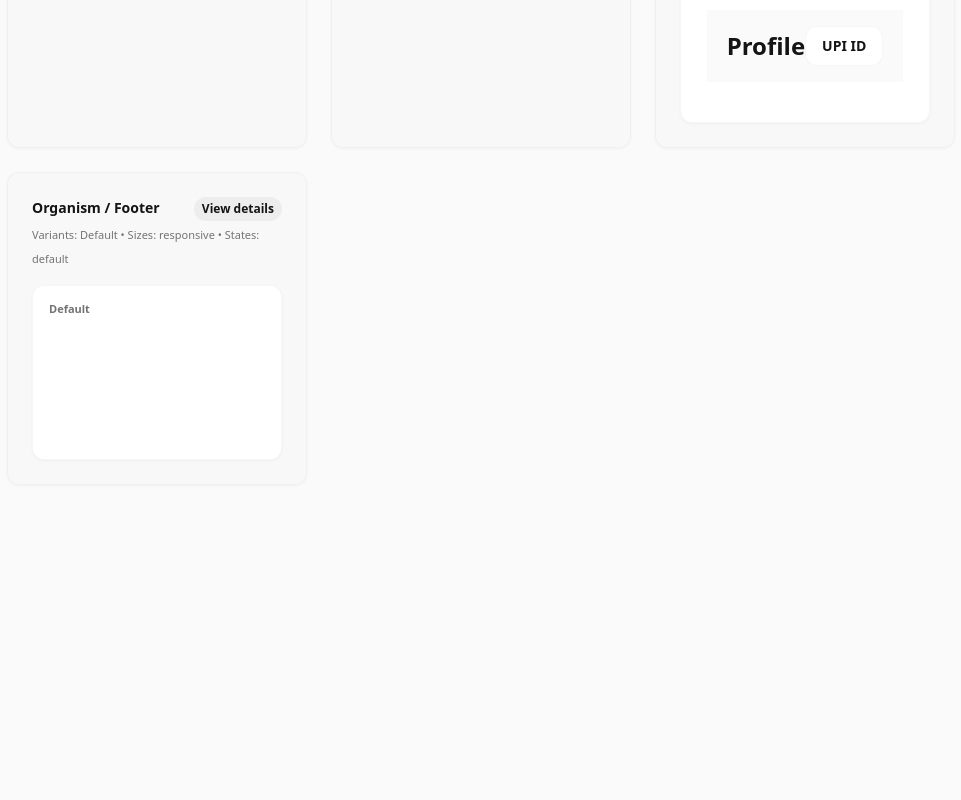
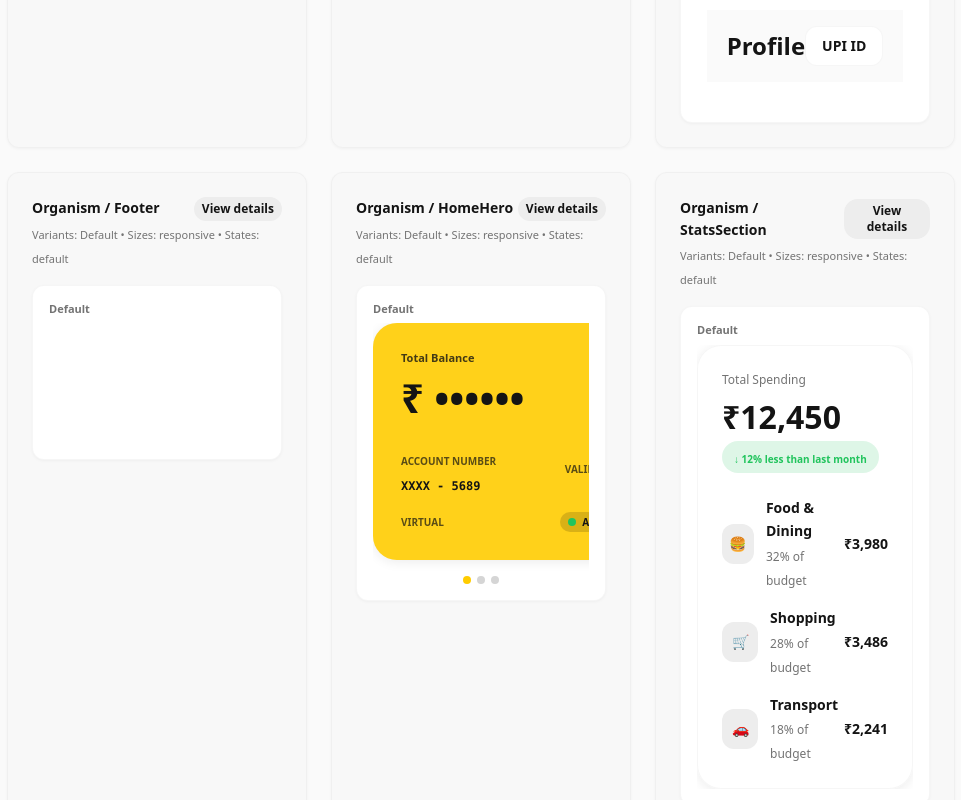
Before and after one commit to Orion-Blue/brutal-indian-palette, a React (Vite) app: page /design-system/catalog-all in a window 1280 px wide. Shown: the part 3632-4432 px from the top of the page, without its empty margins (301-1262 px from the left). Before the commit the page ends 4149 px from the top, so only its background shows below. Built offline with nearby package versions, Linux system fonts and the light colour scheme; the HTML template or start-up script is replaced by a standard one.

Commit message:
Insert HomeHero and StatsSection organisms before registry end
cgen-2fe7c2e3d06140c3a8cdb6cb2e6c30f3

```diff
--- a/src/design-system/catalogRegistry.tsx
+++ b/src/design-system/catalogRegistry.tsx
@@ -294,6 +294,84 @@ export const registry: ComponentMeta[] = [
     usageNotes: ['Treat as app footer for Figma export; framed to fit card without cropping'],
     jsxExample: '<BottomNav />',
   },
+  {
+    category: 'Organism',
+    name: 'HomeHero',
+    component: null,
+    variants: [
+      { name: 'Default', render: () => (
+        <div className="w-full">
+          <div className="relative">
+            <div className="absolute top-2 left-2 right-2 h-36 bg-[hsl(var(--accent-purple))]/90 rounded-3xl shadow-md opacity-40 -z-10" />
+            <div className="absolute top-4 left-4 right-4 h-36 bg-[hsl(var(--accent-blue))]/90 rounded-3xl shadow-md opacity-60 -z-10" />
+            <BalanceCard
+              balance={12450}
+              label="Total Balance"
+              accountNumber="XXXX - 5689"
+              type="VIRTUAL"
+              validThru="07/29"
+              status="ACTIVE"
+              backgroundColor="hsl(48, 100%, 50%)"
+              textColor="#141414"
+            />
+            <div className="flex justify-center gap-1.5 mt-4">
+              <div className="w-2 h-2 rounded-full bg-[hsl(var(--primary))]" />
+              <div className="w-2 h-2 rounded-full bg-[hsl(var(--muted-foreground))]/30" />
+              <div className="w-2 h-2 rounded-full bg-[hsl(var(--muted-foreground))]/30" />
+            </div>
+          </div>
+        </div>
+      )}
+    ],
+    sizes: ['responsive'],
+    states: ['default'],
+    props: [],
+    tokens: { colors: ['primary','accent-blue','accent-purple'], spacing: ['space-md'] },
+    accessibility: ['Dots are decorative in preview'],
+    usageNotes: ['Represents the stacked card hero area of Home'],
+    jsxExample: '<HomeHero />',
+  },
+  {
+    category: 'Organism',
+    name: 'StatsSection',
+    component: null,
+    variants: [
+      { name: 'Default', render: () => (
+        <div className="bg-card/80 backdrop-blur-nav border border-border/30 rounded-3xl p-6 shadow-card">
+          <div className="mb-6">
+            <Text variant="body-small" className="text-muted-foreground block mb-2">Total Spending</Text>
+            <Text variant="h1" weight="bold" className="text-foreground block mb-1">₹12,450</Text>
+            <div className="flex items-center gap-2">
+              <div className="bg-[hsl(var(--accent-green))]/15 rounded-full px-3 py-1">
+                <Text variant="micro" weight="bold" className="text-[hsl(var(--accent-green))]">↓ 12% less than last month</Text>
+              </div>
+            </div>
+          </div>
+          <div className="space-y-4">
+            {['Food & Dining','Shopping','Transport'].map((label,i)=> (
+              <div key={label} className="flex items-center justify-between">
+                <div className="flex items-center gap-3">
+                  <div className="w-10 h-10 rounded-xl bg-muted flex items-center justify-center"><Text variant="body">{['🍔','🛒','🚗'][i]}</Text></div>
+                  <div>
+                    <Text variant="body" weight="semibold" className="text-foreground block">{label}</Text>
+                    <Text variant="body-small" className="text-muted-foreground">{[32,28,18][i]}% of budget</Text>
+                  </div>
+                </div>
+                <Text variant="body" weight="bold" className="text-foreground">{['₹3,980','₹3,486','₹2,241'][i]}</Text>
+              </div>
+            ))}
+          </div>
+        </div>
+      )}
+    ],
+    sizes: ['responsive'],
+    states: ['default'],
+    props: [],
+    tokens: { spacing: ['space-sm','space-md'], typography: ['type-body','type-caption'] },
+    accessibility: ['Static preview of a data section'],
+    usageNotes: ['Use for spending overview'],
+    jsxExample: '<StatsSection />',
+  },
 ];
 
 export function getGroupedRegistry(){
```
